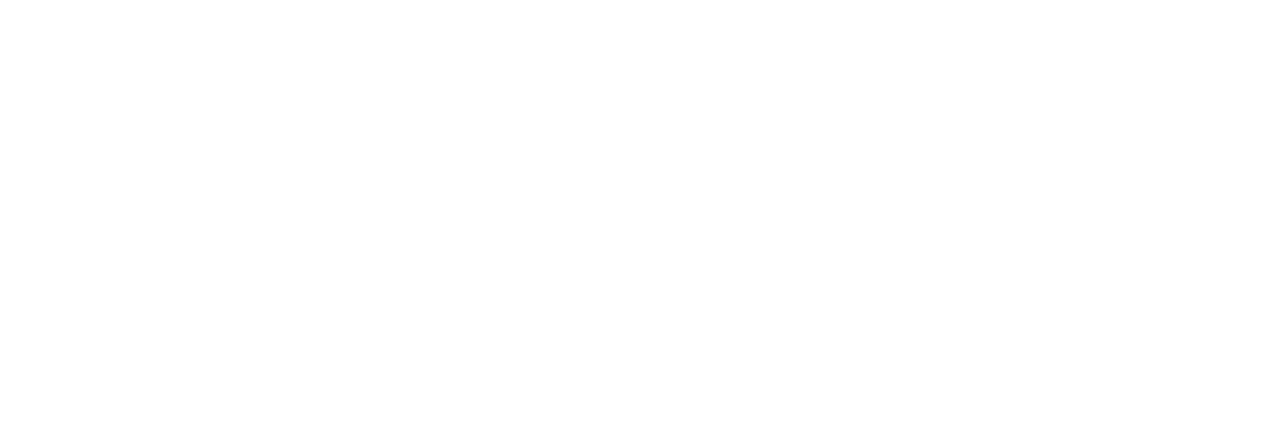
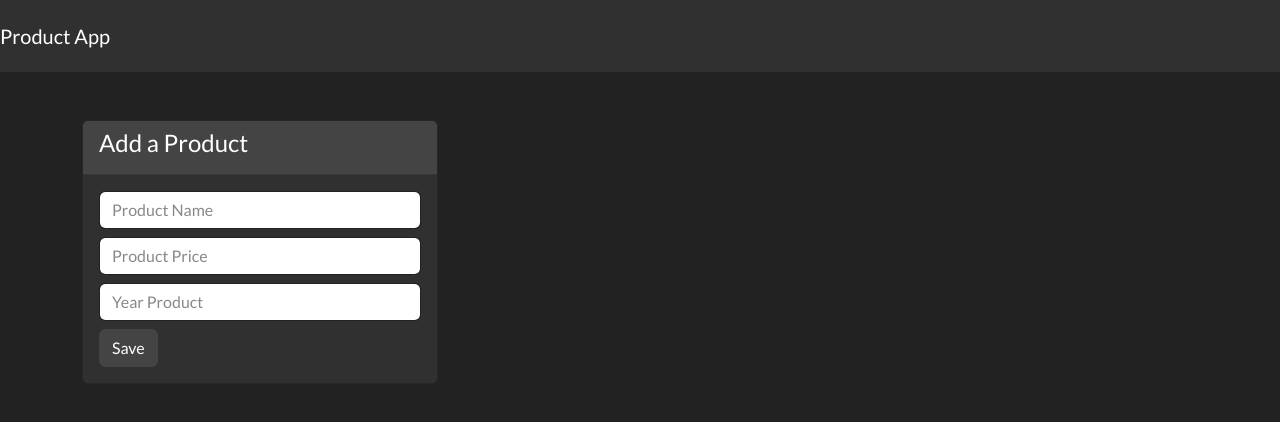
Before and after one commit to isantiagojaramillo/products-app-oop, a plain HTML site: page index.html in a window 1280 px wide. Drawn offline with nearby package versions, Linux system fonts and the light colour scheme.

Commit message:
starting with the form

```diff
--- a/index.html
+++ b/index.html
@@ -3,18 +3,51 @@
 <head>
     <meta charset="UTF-8">
     <meta name="viewport" content="width=device-width, initial-scale=1.0">
+    <!-- BOOTSWATCH CDN - LIKE BOOTSTRAP BUT WITH DIFFERENT COLORS -->
+    <link rel="stylesheet" href="https://bootswatch.com/5/darkly/bootstrap.min.css">
     <title>Products App</title>
 </head>
 <body>
+    <header>
+        <!-- NAVIGATION -->
+        <nav class="navbar navbar-dark bg-dark">
+            <a href="/" class="navbar-brand">Product App</a>
+        </nav>
+    </header>
 
+    <main>
+        <div class="container">
+            <!-- APLICATION -->
+            <div id="app" class="row pt-5">
+                <section class="col-md-4">
+                    <section class="card">
+                        <section class="card-header">
+                            <h4>Add a Product</h4>
+                        </section>
+                        <form id="product-form" class="card-body">
+                            <section class="form-group mb-2">
+                                <input type="text" id="name" placeholder="Product Name" class="form-control">
+                            </section>
+                            <section class="form-group mb-2">
+                                <input type="number" step="0.01" id="price" placeholder="Product Price" class="form-control">
+                            </section>
+                            <section class="form-group mb-2">
+                                <input type="number" id="year" placeholder="Year Product" class="form-control">
+                            </section>
+                            <input type="submit" value="Save" class="btn btn-secondary btn-block">
+                        </form>
+                    </section>
+                </section>
+                <section class="col-md-8">
 
+                </section>
+            </div>
+        </div>
+    </main>
 
+    <footer>
 
-
-
-
-
-
+    </footer>
 
     <script src="./js/app.js"></script>
 </body>
```
